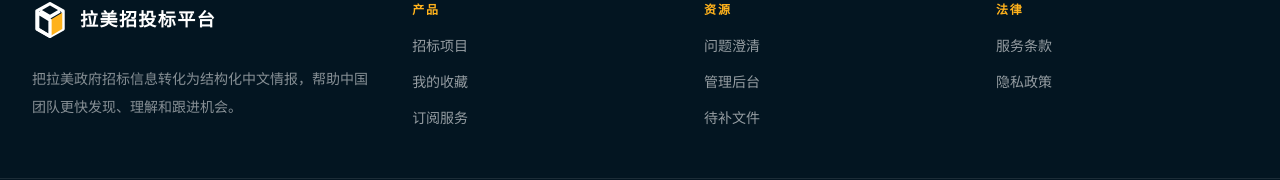
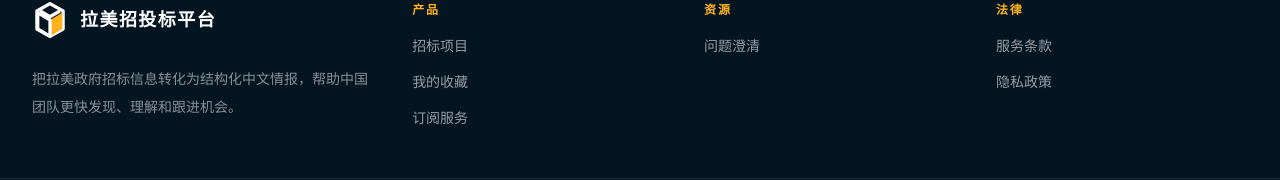
Before and after one commit to Lordain/Tender-Intelligence-Platform, a Next.js app: page / in a window 1280 px wide. Shown: the part 1819-1999 px from the top of the page. Built offline with nearby package versions, Linux system fonts and the light colour scheme; no server answers; the database is empty.

Commit message:
fix: hide admin links from public footer

```diff
--- a/components/layout/Footer.tsx
+++ b/components/layout/Footer.tsx
@@ -2,7 +2,7 @@ import Link from "next/link";
 
 const columns = [
   { title: "产品", links: [["招标项目", "/tenders"], ["我的收藏", "/saved"], ["订阅服务", "/pricing"]] },
-  { title: "资源", links: [["问题澄清", "/clarifications"], ["管理后台", "/admin/tenders"], ["待补文件", "/admin/documents-needed"]] },
+  { title: "资源", links: [["问题澄清", "/clarifications"]] },
   { title: "法律", links: [["服务条款", "/terms"], ["隐私政策", "/privacy"]] },
 ] as const;
 
```
